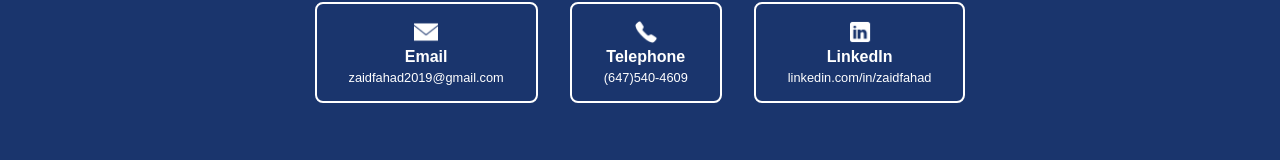
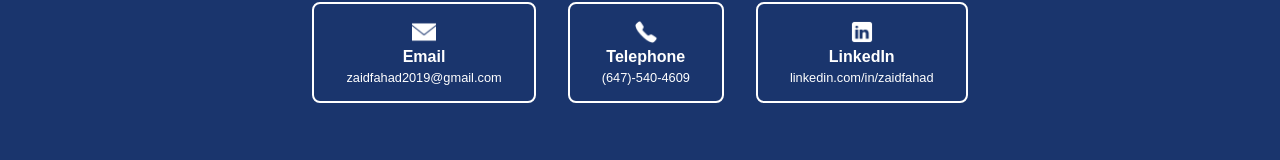
Before and after one commit to Zaid-Engineering/github-portfolio, a plain HTML site: page about.html in a window 1280 px wide. Shown: the part 264-424 px from the top of the page. Drawn offline with Linux system fonts and the light colour scheme.

Commit message:
Update about.html

```diff
--- a/about.html
+++ b/about.html
@@ -65,7 +65,7 @@ nav a.active { background:#1a356d; }
     <div class="contact-box">
       <img src="images/phone.png" alt="Phone Icon">
       <strong>Telephone</strong>
-      <small>(647)540-4609</small>
+      <small>(647)-540-4609</small>
     </div>
     <a href="https://www.linkedin.com/in/zaid-fahad-7b001832b" target="_blank" style="text-decoration:none;">
       <div class="contact-box">
```
